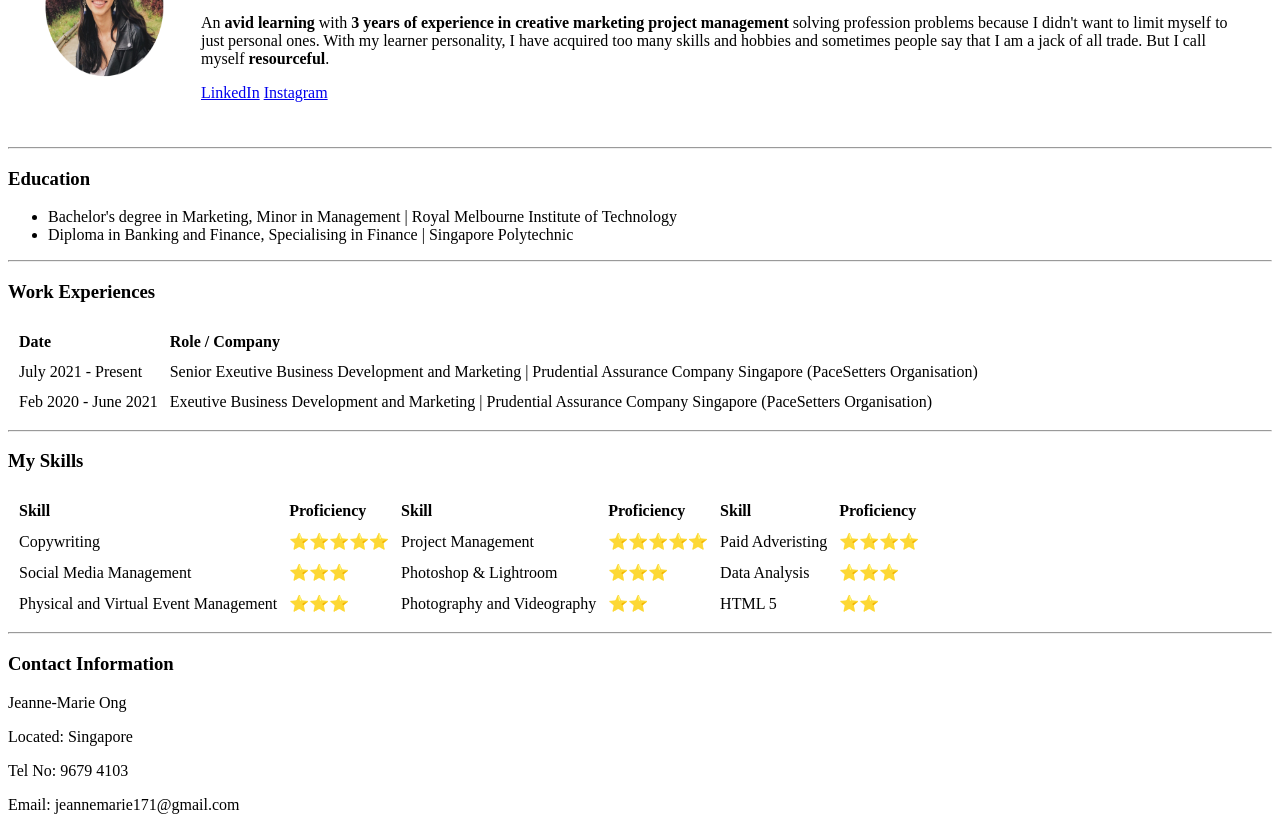
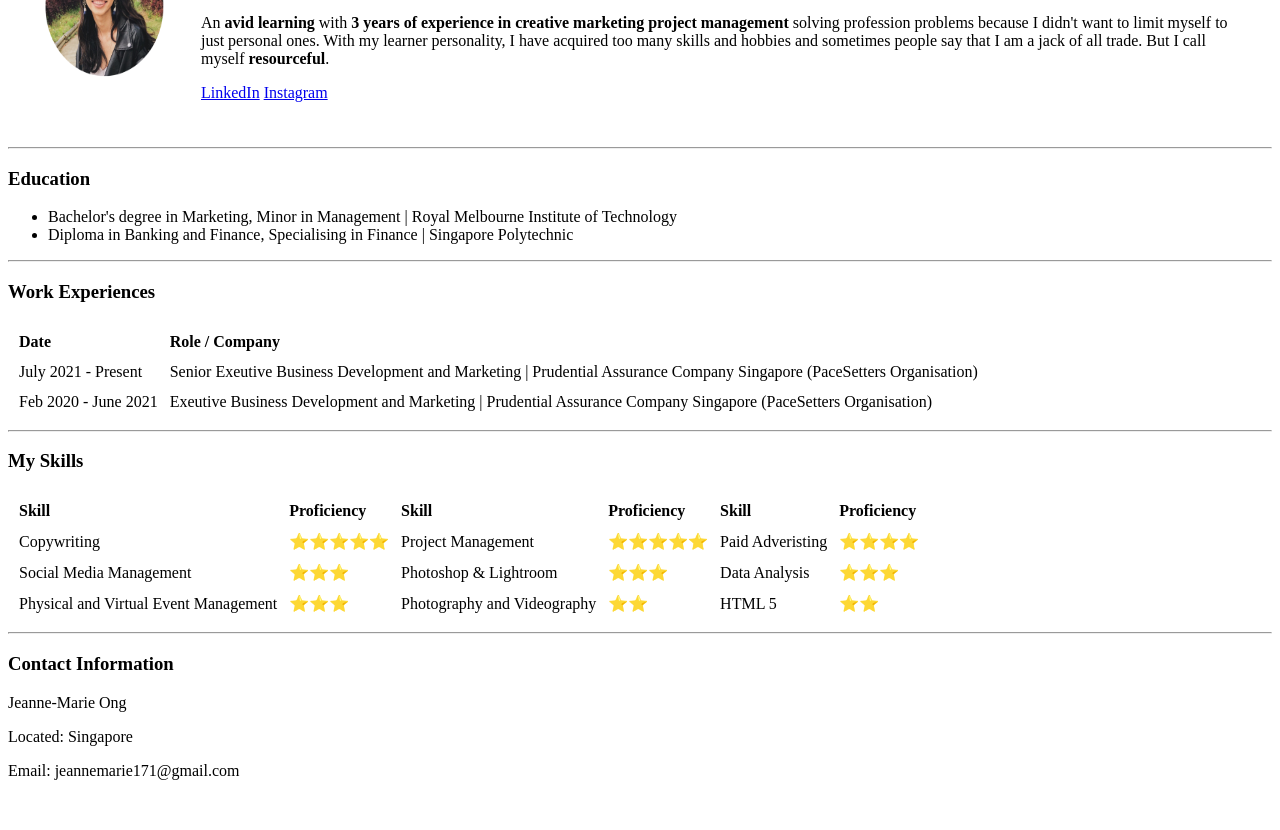
Before and after one commit to Jeame-m/cv, a plain HTML site: page index.html in a window 1280 px wide. Shown: the part 129-959 px from the top of the page. After the commit the page ends 925 px from the top, so only its background shows below. Drawn offline with Linux system fonts and the light colour scheme.

Commit message:
Amended Contact Info

```diff
--- a/index.html
+++ b/index.html
@@ -85,7 +85,6 @@
     <h3>Contact Information</h3>
     <p>Jeanne-Marie Ong</p>
     <p>Located: Singapore</p>
-    <p>Tel No: 9679 4103</p>
     <p>Email: jeannemarie171@gmail.com</p>
     </body>
 </html>
```
